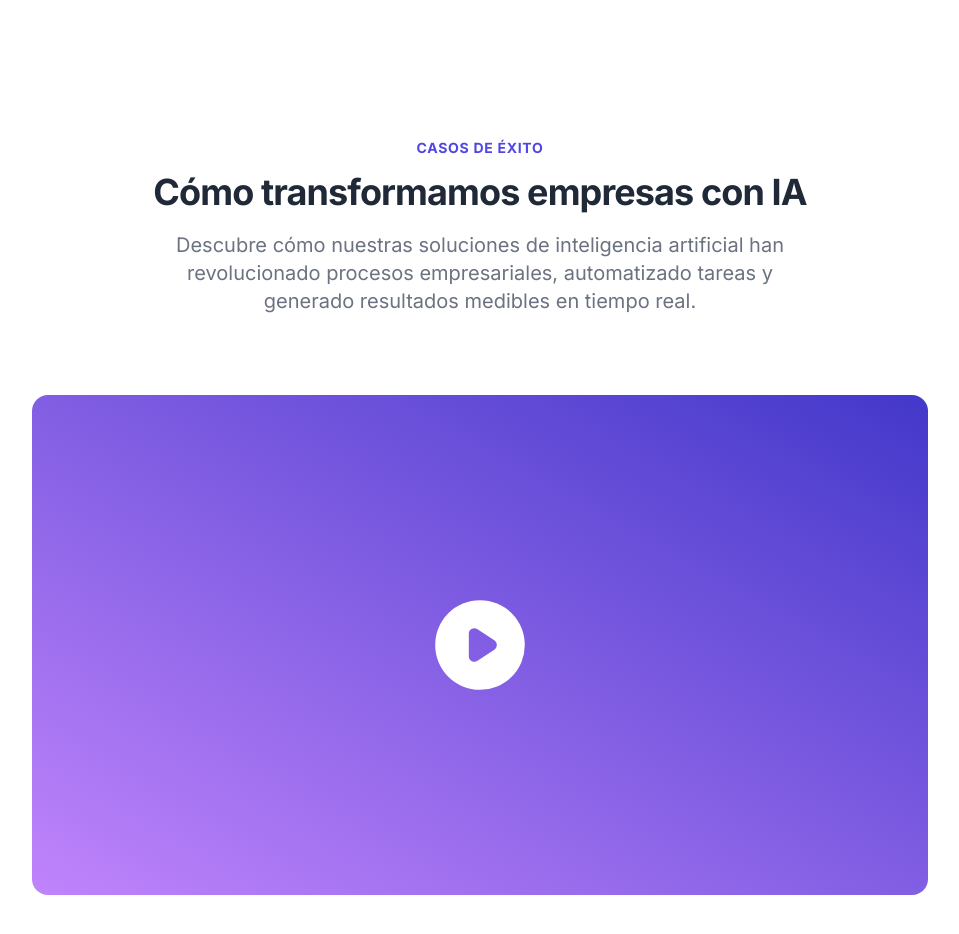
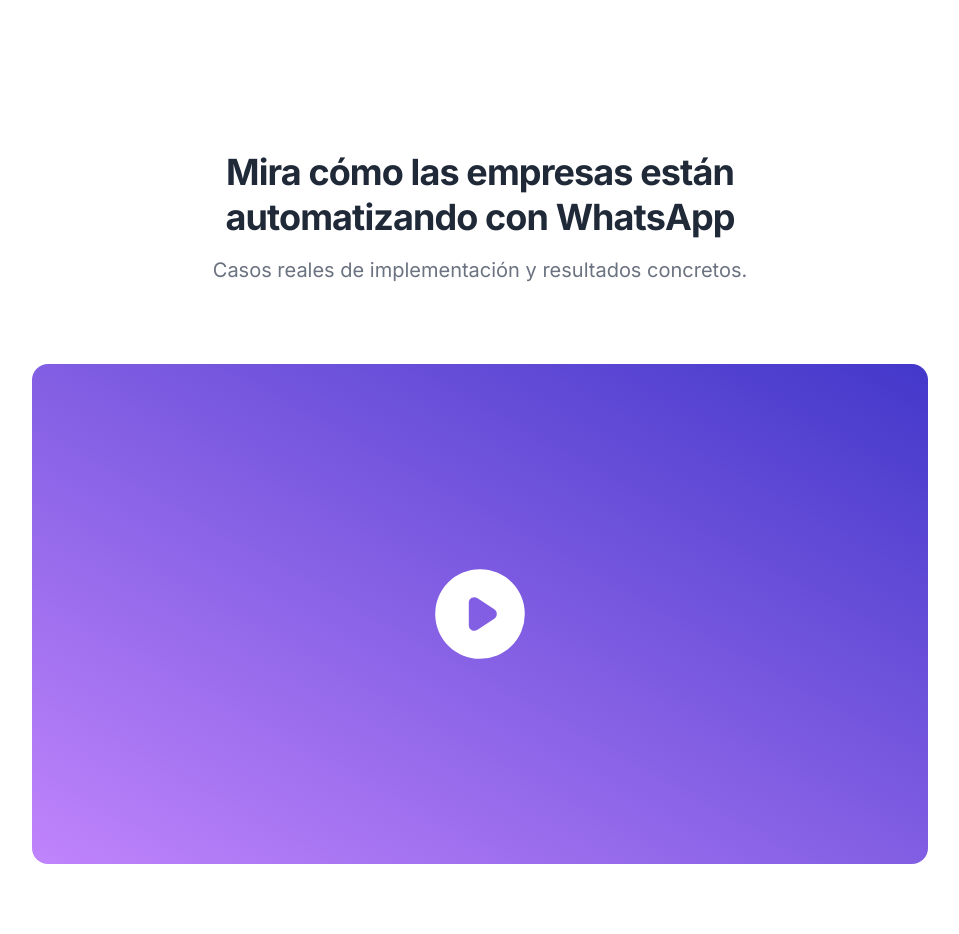
Before and after one commit to emiperaltaok/syncro-landing, a Next.js app: page / in a window 1280 px wide. Shown: the part 2720-3654 px from the top of the page, without its empty margins (160-1119 px from the left). Built offline with nearby package versions, Linux system fonts and the light colour scheme.

Commit message:
titulo y subtitulo del video

```diff
--- a/src/app/page.tsx
+++ b/src/app/page.tsx
@@ -28,12 +28,11 @@
       <Benefits imgPos="right" data={benefitTwo} />
 
       <SectionTitle
-        preTitle="Casos de Éxito"
-        title="Cómo transformamos empresas con IA"
+        preTitle=""
+        title="Mira cómo las empresas están automatizando con WhatsApp"
       >
-        Descubre cómo nuestras soluciones de inteligencia artificial
-        han revolucionado procesos empresariales, automatizado tareas
-        y generado resultados medibles en tiempo real.
+        Casos reales de implementación y resultados concretos.
+
       </SectionTitle>
 
       <Video videoId="umTjswDOpA4" />
```
